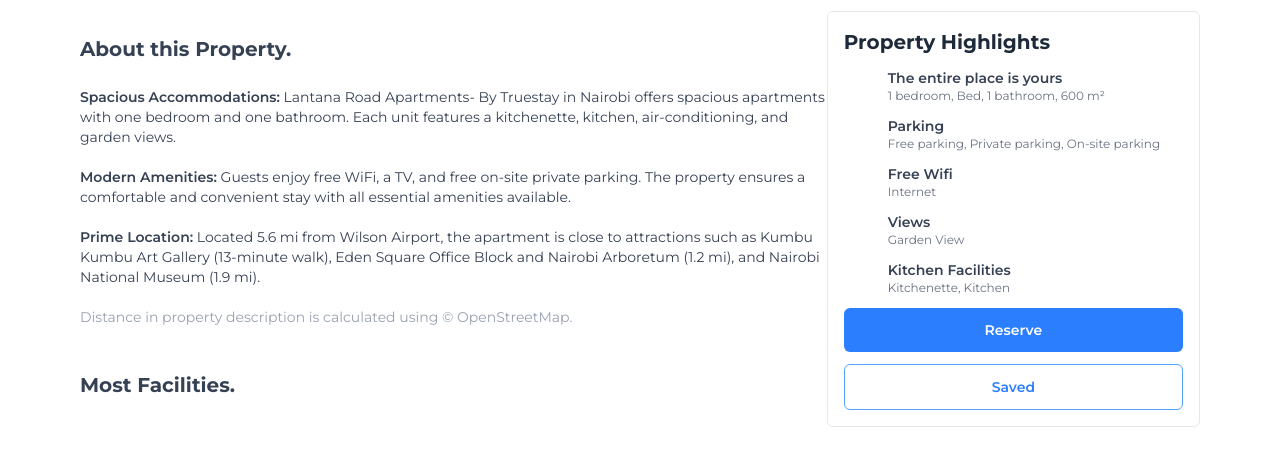
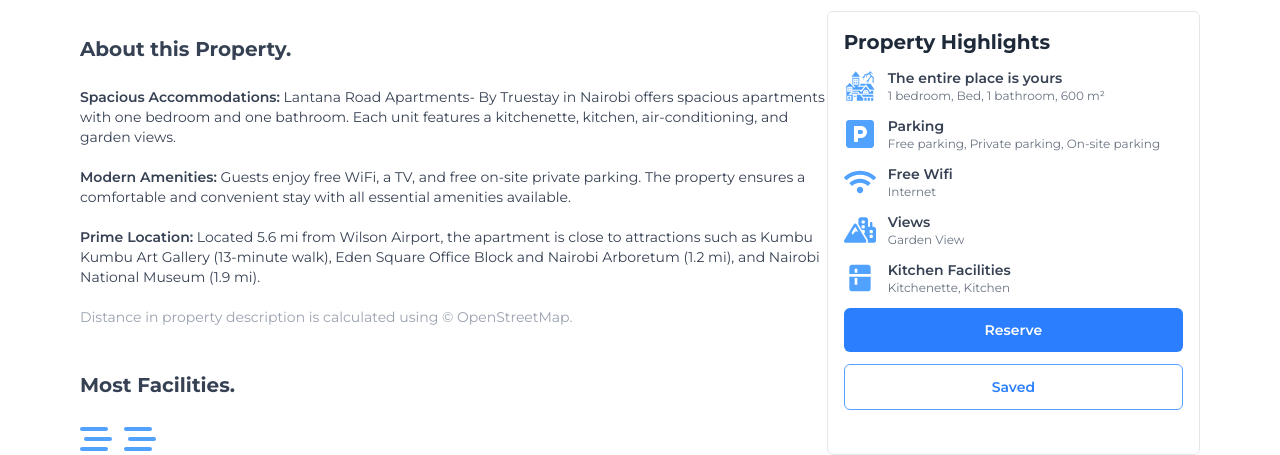
Before and after one commit to Godfrey-cyber/alx-tour-destination, a React (Vite) app in the folder client/: page /destination/1/1 in a window 1280 px wide. Shown: the part 773-1228 px from the top of the page. Before the commit the page ends 1200 px from the top, so only its background shows below. Built offline with nearby package versions, Linux system fonts and the light colour scheme; no server answers.

Commit message:
added react-icons to the about this property

```diff
--- a/client/src/components/AboutProperty.jsx
+++ b/client/src/components/AboutProperty.jsx
@@ -1,5 +1,8 @@
 import React from 'react'
-import { FaBarsStaggered } from 'react-icons/fa6';
+import { FaBarsStaggered, FaMountainCity } from 'react-icons/fa6';
+import { GiSpookyHouse } from "react-icons/gi";
+import { MdKitchen } from "react-icons/md";
+import { FaWifi, FaParking } from "react-icons/fa";
 
 const AboutProperty = () => {
 	return (
@@ -12,15 +15,15 @@
 				<p className="text-sm font-normal text-gray-400">Distance in property description is calculated using © OpenStreetMap.</p>
 				<p className="text-xl font-bold text-gray-700 my-6 space-y-4">Most Facilities.</p>
 				<div className="flex space-x-3 items-center">
-					<FaBarsStaggered className="flex lg:hidden h-8 w-8 text-blue-400 cursor-pointer" />
-					<FaBarsStaggered className="flex lg:hidden h-8 w-8 text-blue-400 cursor-pointer" />
+					<FaBarsStaggered className="flex h-8 w-8 text-blue-400 cursor-pointer" />
+					<FaBarsStaggered className="flex h-8 w-8 text-blue-400 cursor-pointer" />
 				</div>
 			</div>
 			<div className="col-span-4 border border-gray-200 rounded-md flex-col flex p-4 space-y-3">
 				<p className="text-xl font-bold text-gray-800">Property Highlights</p>
 				<div className="flex space-x-3 items-center">
 					{/*<span className="icon"></span>*/}
-					<FaBarsStaggered className="flex h-8 w-8 text-white cursor-pointer" />
+					<GiSpookyHouse className="flex h-8 w-8 text-blue-400 cursor-pointer" />
 					<span className="icon">
 						<p className="text-sm font-semibold text-gray-700">The entire place is yours</p>
 						<p className="text-xs font-normal text-gray-500">1 bedroom, Bed, 1 bathroom, 600 m²</p>
@@ -28,7 +31,7 @@
 				</div>
 				<div className="flex space-x-3 items-center">
 					{/*<span className="icon"></span>*/}
-					<FaBarsStaggered className="flex h-8 w-8 text-white cursor-pointer" />
+					<FaParking className="flex h-8 w-8 text-blue-400 cursor-pointer" />
 					<span className="icon">
 						<p className="text-sm font-semibold text-gray-700">Parking</p>
 						<p className="text-xs font-normal text-gray-500">Free parking, Private parking, On-site parking</p>
@@ -36,7 +39,7 @@
 				</div>
 				<div className="flex space-x-3 items-center">
 					{/*<span className="icon"></span>*/}
-					<FaBarsStaggered className="flex h-8 w-8 text-white cursor-pointer" />
+					<FaWifi className="flex h-8 w-8 text-blue-400 cursor-pointer" />
 					<span className="icon">
 						<p className="text-sm font-semibold text-gray-700">Free Wifi</p>
 						<p className="text-xs font-normal text-gray-500">Internet</p>
@@ -44,7 +47,7 @@
 				</div>
 				<div className="flex space-x-3 items-center">
 					{/*<span className="icon"></span>*/}
-					<FaBarsStaggered className="flex h-8 w-8 text-white cursor-pointer" />
+					<FaMountainCity className="flex h-8 w-8 text-blue-400 cursor-pointer" />
 					<span className="icon">
 						<p className="text-sm font-semibold text-gray-700">Views</p>
 						<p className="text-xs font-normal text-gray-500">Garden View</p>
@@ -52,14 +55,14 @@
 				</div>
 				<div className="flex space-x-3 items-center">
 					{/*<span className="icon"></span>*/}
-					<FaBarsStaggered className="flex h-8 w-8 text-white cursor-pointer" />
+					<MdKitchen className="flex h-8 w-8 text-blue-400 cursor-pointer" />
 					<span className="icon">
 						<p className="text-sm font-semibold text-gray-700">Kitchen Facilities</p>
 						<p className="text-xs font-normal text-gray-500">Kitchenette, Kitchen</p>
 					</span>
 				</div>
-				<button className="bg-blue-500 px-4 py-3 rounded-md font-semibold text-sm text-white">Reserve</button>
-				<button className="bg-white px-4 py-3 border border-blue-400 rounded-md font-semibold text-sm text-blue-500">Saved</button>
+				<button className="bg-blue-500 px-4 py-3 rounded-md font-semibold text-sm text-white cursor-pointer">Reserve</button>
+				<button className="bg-white px-4 py-3 border border-blue-400 rounded-md font-semibold cursor-pointer text-sm text-blue-500">Saved</button>
 			</div>
 		</div>
 	)
```
